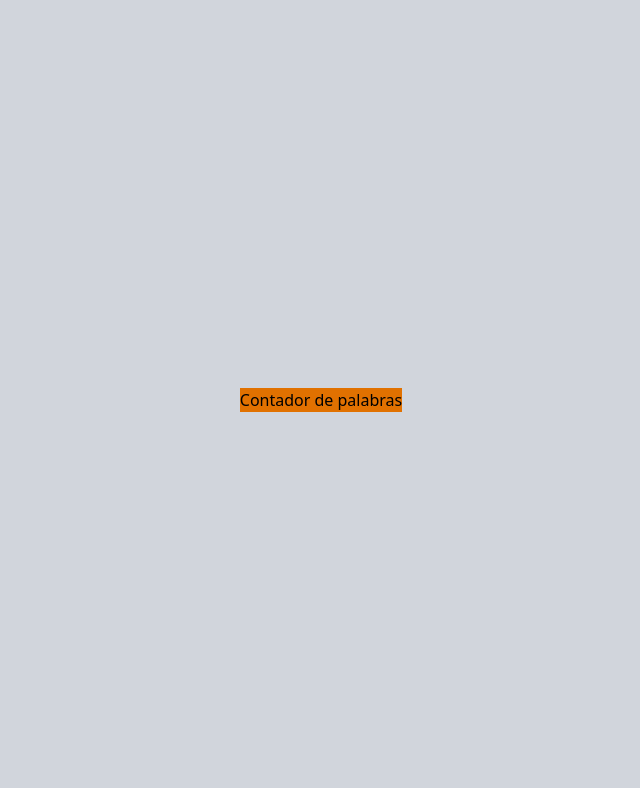
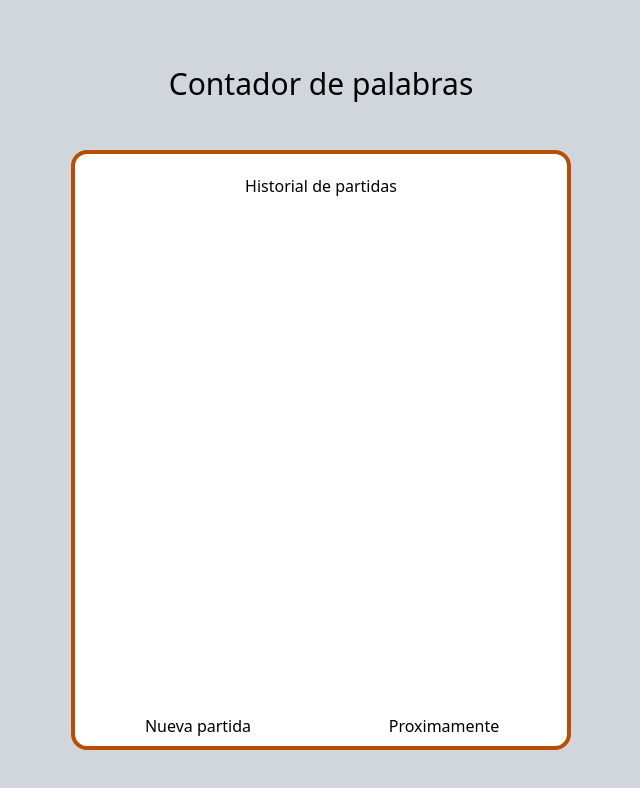
Before and after one commit to JavierMolines/wordcount, an Angular app: page / in a window 1280 px wide. Shown: the top 788 px of the page, without its empty margins (319-959 px from the left). Built offline with nearby package versions, Linux system fonts and the light colour scheme.

Commit message:
feat: enhance GameBoard layout with improved styling and structure

```diff
--- a/src/app/components/game-board/game-board.component.html
+++ b/src/app/components/game-board/game-board.component.html
@@ -1,3 +1,14 @@
-<div class="bg-amber-600">
-  <h1>Contador de palabras</h1>
+<h1 class="text-3xl text-center p-4 mb-8">Contador de palabras</h1>
+
+<div class="border-amber-700 bg-white border-4 p-5 rounded-2xl w-125 h-150 relative">
+  <div>
+    <p class="text-center">Historial de partidas</p>
+    <div class="relative h-full"></div>
+  </div>
+  <div class="absolute left-0 bottom-0 w-full flex px-0 py-0">
+    <button class="cursor-pointer w-1/2 bg-white hover:bg-gray-200 rounded-2xl p-2">
+      Nueva partida
+    </button>
+    <button class="w-1/2 rounded-2xl p-2">Proximamente</button>
+  </div>
 </div>
```
